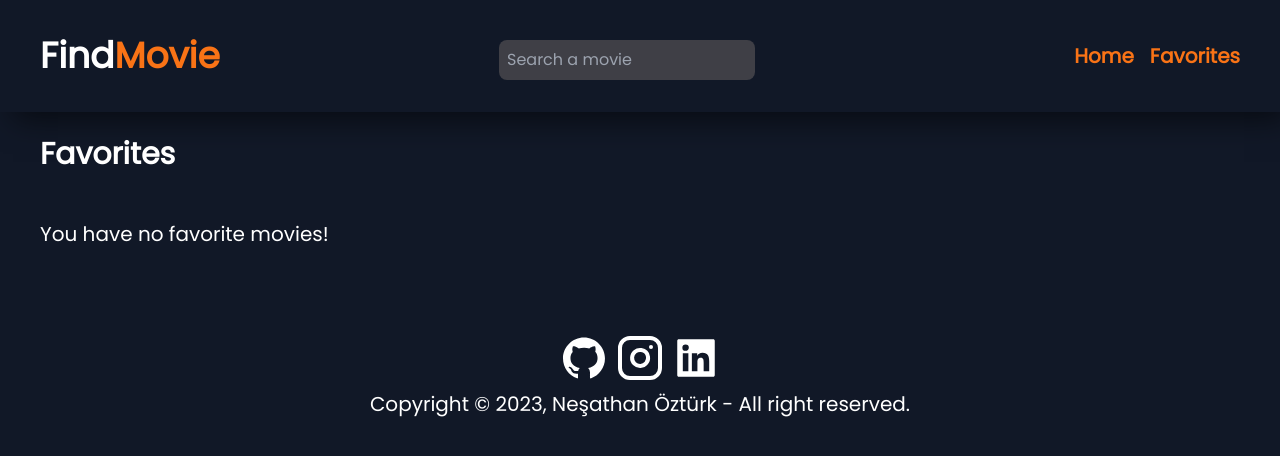
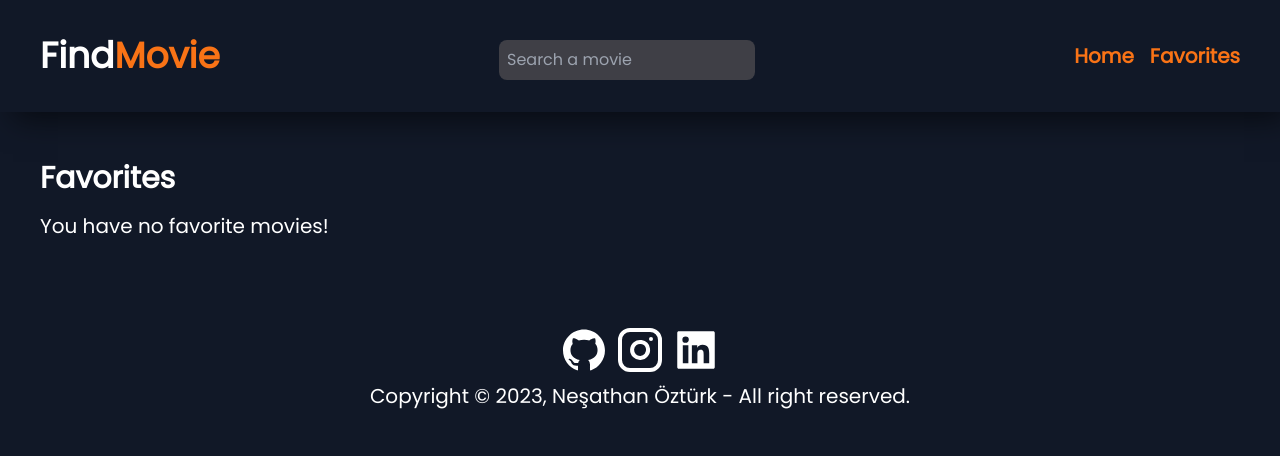
Before and after one commit to nesathanozturk/findmovie, a React (Create React App) app: page /favorites in a window 1280 px wide. Shown: the top 456 px of the page. Built offline with nearby package versions, Linux system fonts and the light colour scheme; no server answers.

Commit message:
style: edited movies

```diff
--- a/src/components/FavoriteItems.jsx
+++ b/src/components/FavoriteItems.jsx
@@ -5,24 +5,22 @@ function FavoriteItems() {
   const { favorites, clearFavorites } = useMovieContext();
 
   return (
-    <section className="p-6">
+    <section className="p-6 mt-6">
       <div className="max-w-full m-auto">
         <div className="flex justify-between items-center">
-          <h1 className="text-white text-2xl ml-4 mb-8 font-semibold lg:text-3xl">
+          <h1 className="text-white text-2xl ml-4 mb-4 font-semibold lg:text-3xl">
             Favorites
           </h1>
-          {favorites.length > 0 ? (
+          {favorites.length > 1 ? (
             <button className="btn" onClick={() => clearFavorites(favorites)}>
               Clear Favorites
             </button>
           ) : null}
         </div>
         {favorites.length > 0 ? (
-          <>
-            <FavoriteItem favorites={favorites} />
-          </>
+          <FavoriteItem favorites={favorites} />
         ) : (
-          <p className="text-white text-lg mt-4 ml-4 lg:text-xl">
+          <p className="text-white text-lg ml-4 lg:text-xl">
             You have no favorite movies!
           </p>
         )}
--- a/src/components/Movies.jsx
+++ b/src/components/Movies.jsx
@@ -1,13 +1,11 @@
 import useMovieContext from "../hooks/use-movie-context";
 import MovieItem from "./MovieItem";
-import "react-toastify/dist/ReactToastify.css";
-import { ToastContainer } from "react-toastify";
 
 function Movies() {
   const { movies } = useMovieContext();
 
   return (
-    <section className="p-6">
+    <section className="p-6 mt-6">
       <div className="max-w-full m-auto">
         <h1 className="text-white text-2xl ml-4 font-semibold lg:text-3xl">
           Movies
```
